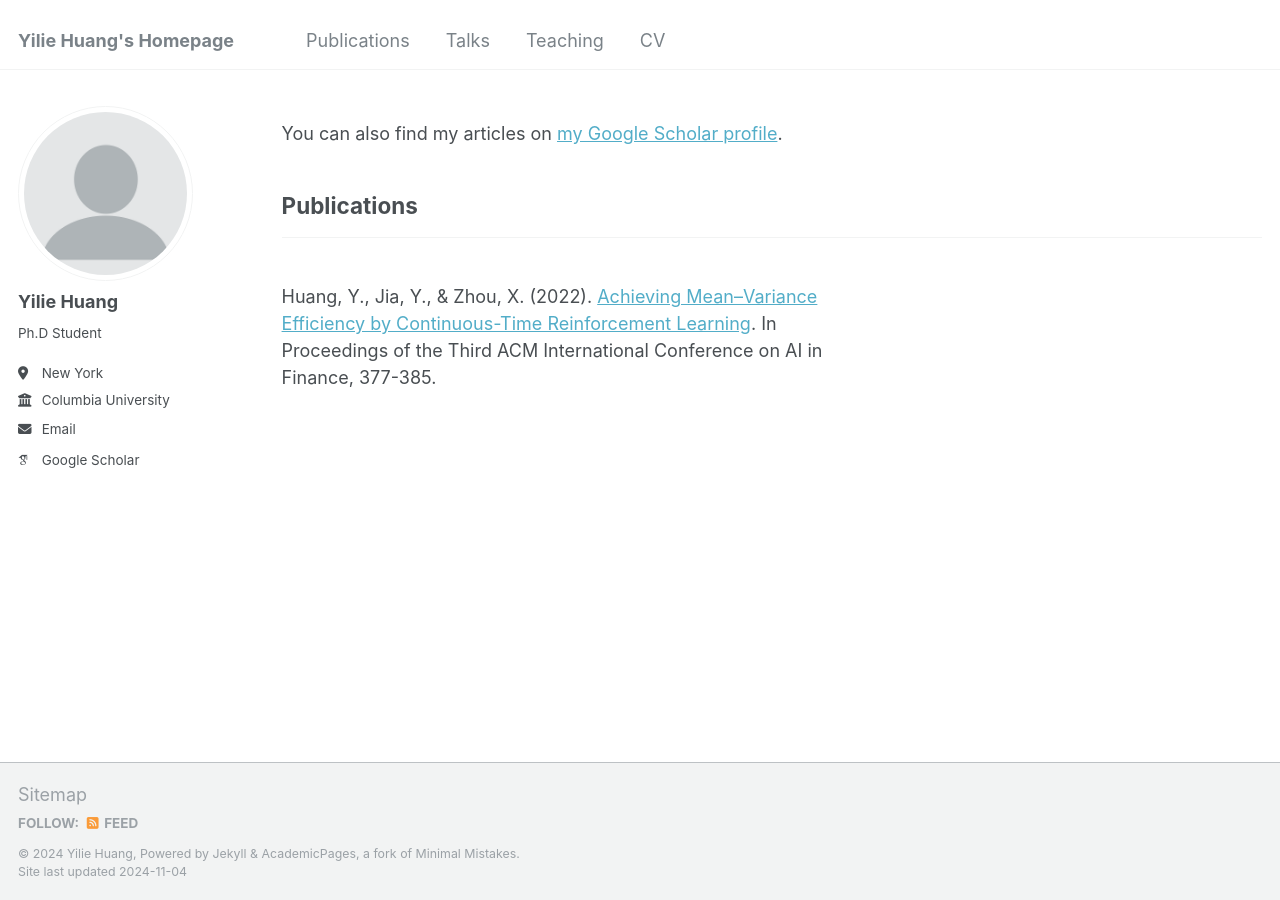
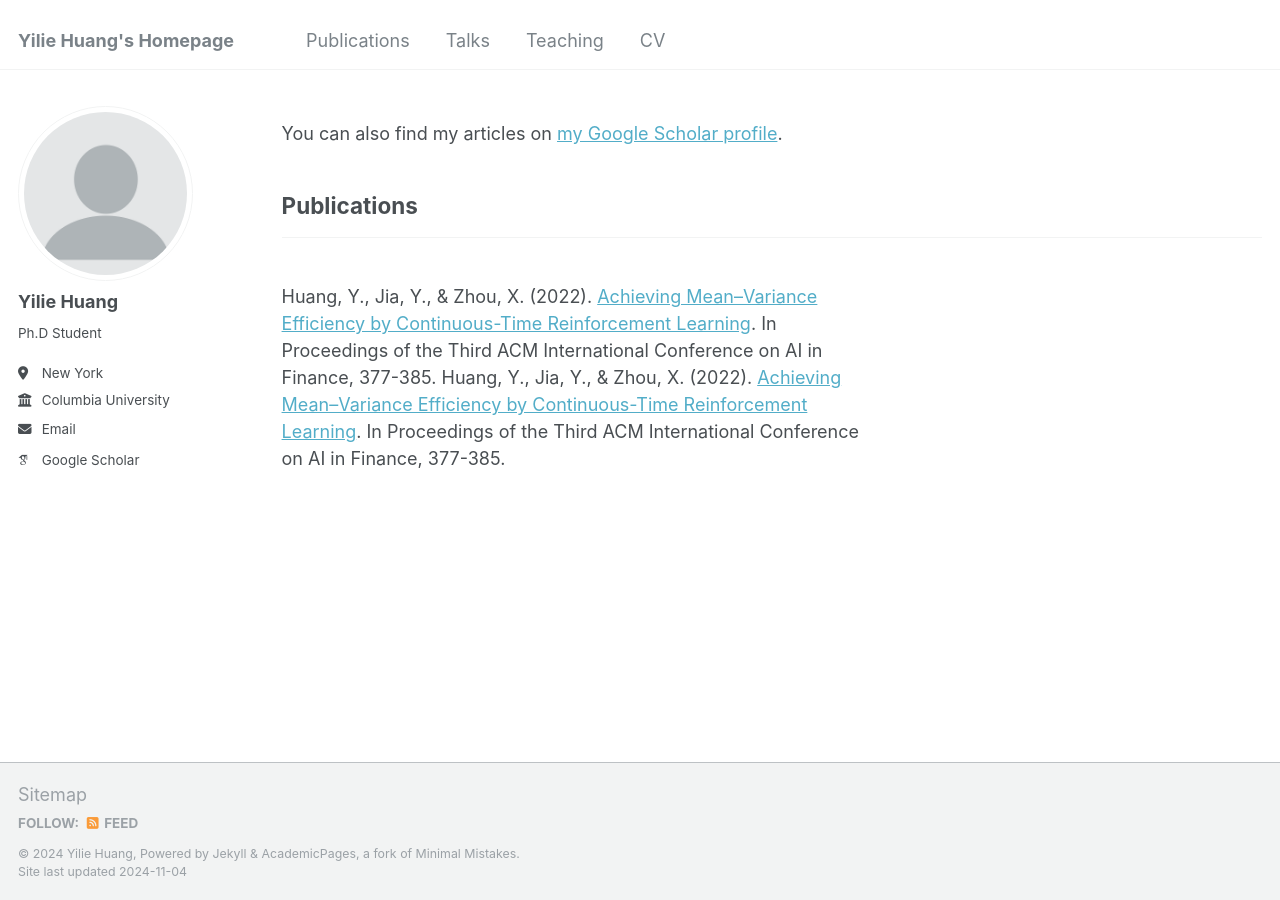
Before and after one commit to yiliehuang/yiliehuang.github.io, a Jekyll site: the page built from _pages/publications.html, in a window 1280 px wide. Built offline with Jekyll 4.4.1, drawn with Linux system fonts in a browser that asks for light colours; some web fonts are replaced.

Commit message:
Update publications.md

```diff
--- a/_publications/publications.md
+++ b/_publications/publications.md
@@ -2,7 +2,8 @@
 collection: publications
 category: publications
 permalink: publication/publications
-excerpt: 'Huang, Y., Jia, Y., & Zhou, X. (2022). [Achieving Mean–Variance Efficiency by Continuous-Time Reinforcement Learning](https://www.columbia.edu/~xz2574/download/HJZ2.pdf). In Proceedings of the Third ACM International Conference on AI in Finance, 377-385.'
+excerpt: 'Huang, Y., Jia, Y., & Zhou, X. (2022). [Achieving Mean–Variance Efficiency by Continuous-Time Reinforcement Learning](https://www.columbia.edu/~xz2574/download/HJZ2.pdf). In Proceedings of the Third ACM International Conference on AI in Finance, 377-385.
+Huang, Y., Jia, Y., & Zhou, X. (2022). [Achieving Mean–Variance Efficiency by Continuous-Time Reinforcement Learning](https://www.columbia.edu/~xz2574/download/HJZ2.pdf). In Proceedings of the Third ACM International Conference on AI in Finance, 377-385.'
 ---
 
 Huang, Y., Jia, Y., & Zhou, X. (2022). [Achieving Mean–Variance Efficiency by Continuous-Time Reinforcement Learning](https://www.columbia.edu/~xz2574/download/HJZ2.pdf). In Proceedings of the Third ACM International Conference on AI in Finance, 377-385.
```
